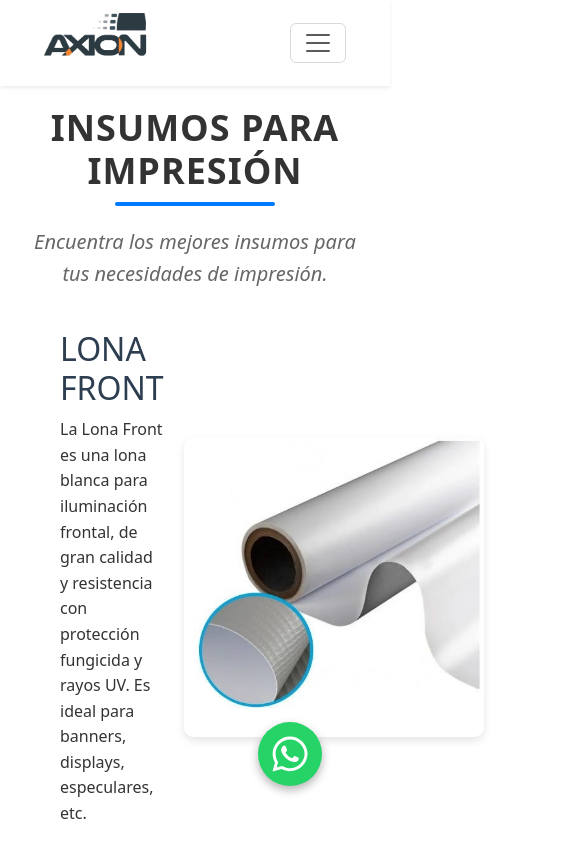
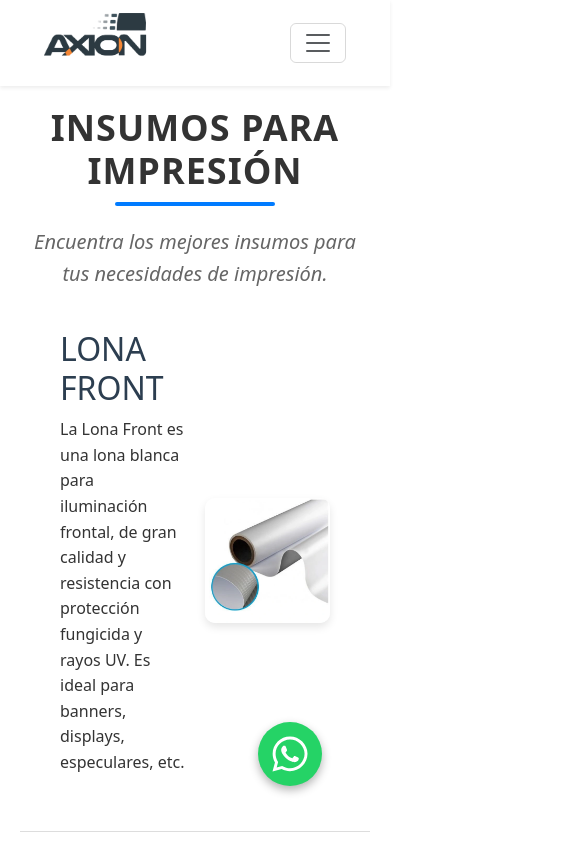
Before and after one commit to Marcos-Echeverria/nutec-eccomerce, a React (Create React App) app: page /supplies in a window 390 px wide. Shown: the top 844 px of the page, 585 px wide, since content can reach past the window. Built offline with nearby package versions, Linux system fonts and the light colour scheme; no server answers; a web font is replaced by a local one.

Commit message:
Cambios tarjetas tintas e info maquinas

```diff
--- a/src/App.css
+++ b/src/App.css
@@ -336,9 +336,11 @@ body {
 
 /* Ajuste para las imágenes */
 .printer-product-grid img {
-  object-fit: cover;
+  object-fit: contain;
   height: 100%;
+
 }
+
 
 /* Responsive */
 
@@ -349,4 +351,17 @@ body {
   .form-responsive{
     display: none;
   }
+  h2 {
+    font-size: 1.75rem;
 }
+p {
+    font-size: 1rem;
+}
+.InsumoImpresion img {
+    max-width: 100%;
+}
+section img {
+    max-width: 100%;
+    height: auto;
+}
+}
```
